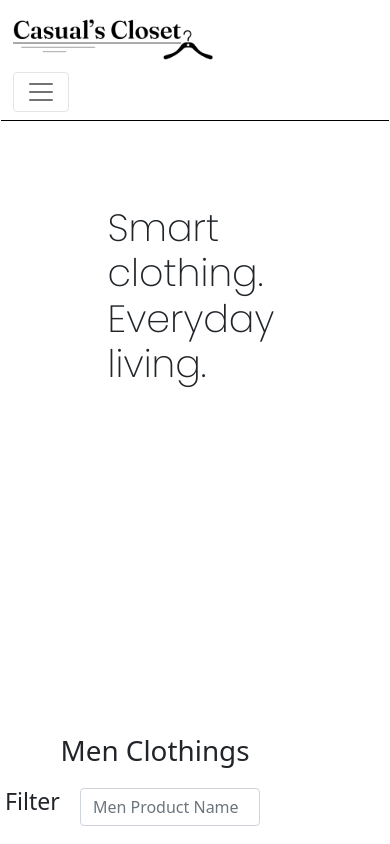
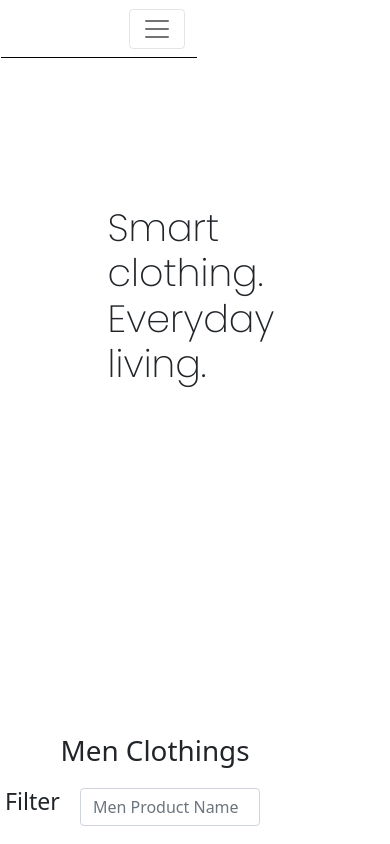
Before and after one commit to andrewsalvadr/casual-clothings-shop, a React (Create React App) app: page / in a window 390 px wide. Shown: the top 844 px of the page. Built offline with nearby package versions, Linux system fonts and the light colour scheme.

Commit message:
change no to logo

```diff
--- a/src/App.js
+++ b/src/App.js
@@ -59,7 +59,7 @@ function App() {
     <Navbar collapseOnSelect expand="lg" bg="white" text="black" fixed="top" className="navbar-bootstrap">
   <Container>
   <Navbar.Brand href="#home" className="navLogo">
-  <a href="#home"><img src={Logo} className="main-logo"></img></a>
+  {/* <a href="#home"><img src={Logo} className="main-logo"></img></a> */}
   </Navbar.Brand>
 
   <Navbar.Toggle aria-controls="responsive-navbar-nav" />
--- a/src/index.css
+++ b/src/index.css
@@ -23,10 +23,6 @@
 .navLogo {
   padding-right: 100px;
 
-}
-
-.main-logo{
-  width: 200px;
 }
 
 
@@ -711,11 +707,6 @@ border-bottom-right-radius: 50px;
 
 }
 
-.main-logo{
-  width: fit-content;
-  height: 53px;
-}
-
 
 .nav-a {
   text-decoration: none;
@@ -1103,38 +1094,3 @@ aside {
 }
 
 }
-
-@media (max-width: 576px) {
-  .main-logo{
-    width: fit-content;
-  }
-
-}
-
-@media (max-width: 440px) {
-  .main-logo{
-    width: fit-content;
-  }
-
-}
-
-@media (max-width: 400px) {
-  .main-logo{
-    width: fit-content;
-  }
-
-}
-
-@media (max-width: 390px) {
-  .main-logo{
-    width: fit-content;
-  }
-
-}
-
-@media (max-width: 375px) {
-  .main-logo{
-    width: fit-content;
-  }
-
-}
```
